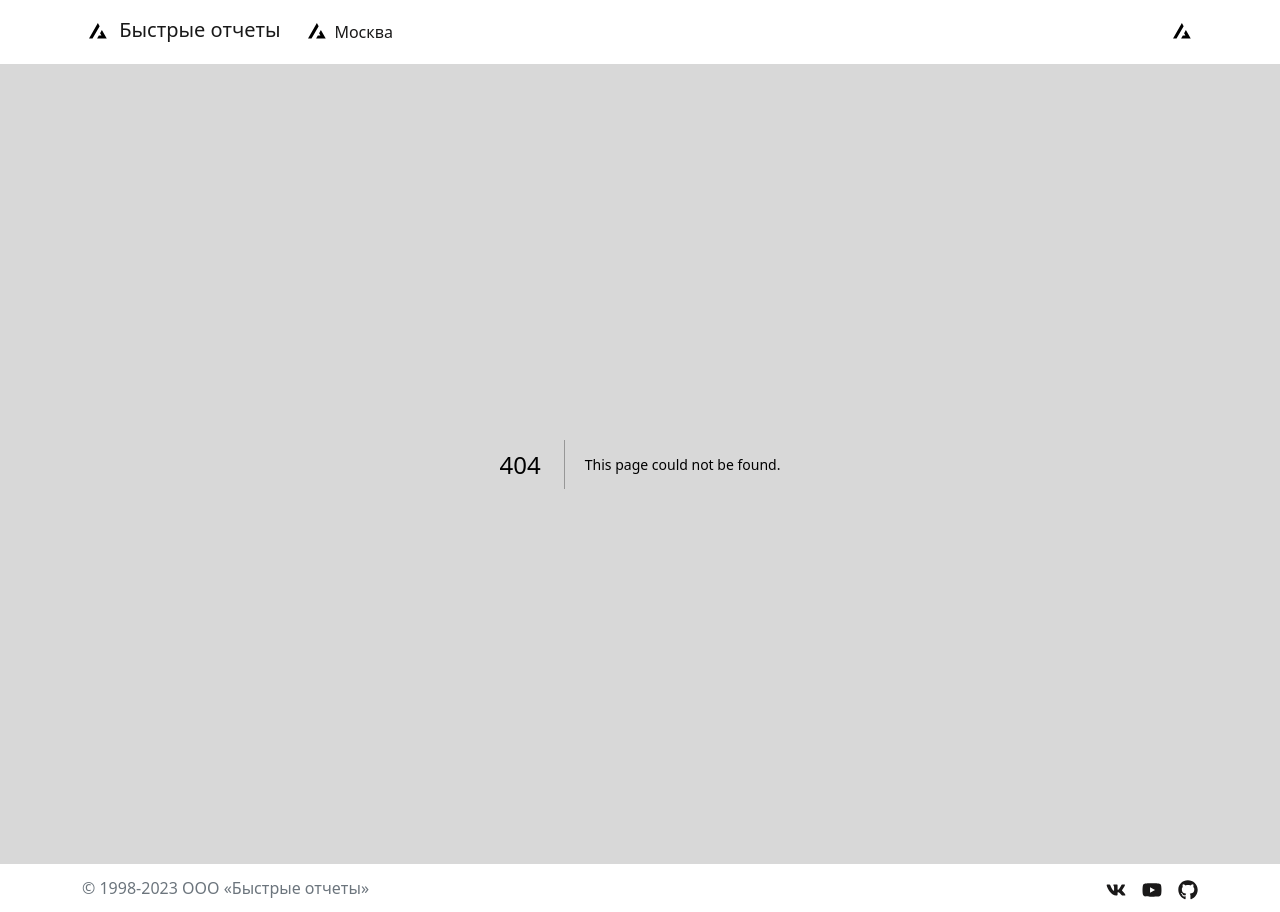
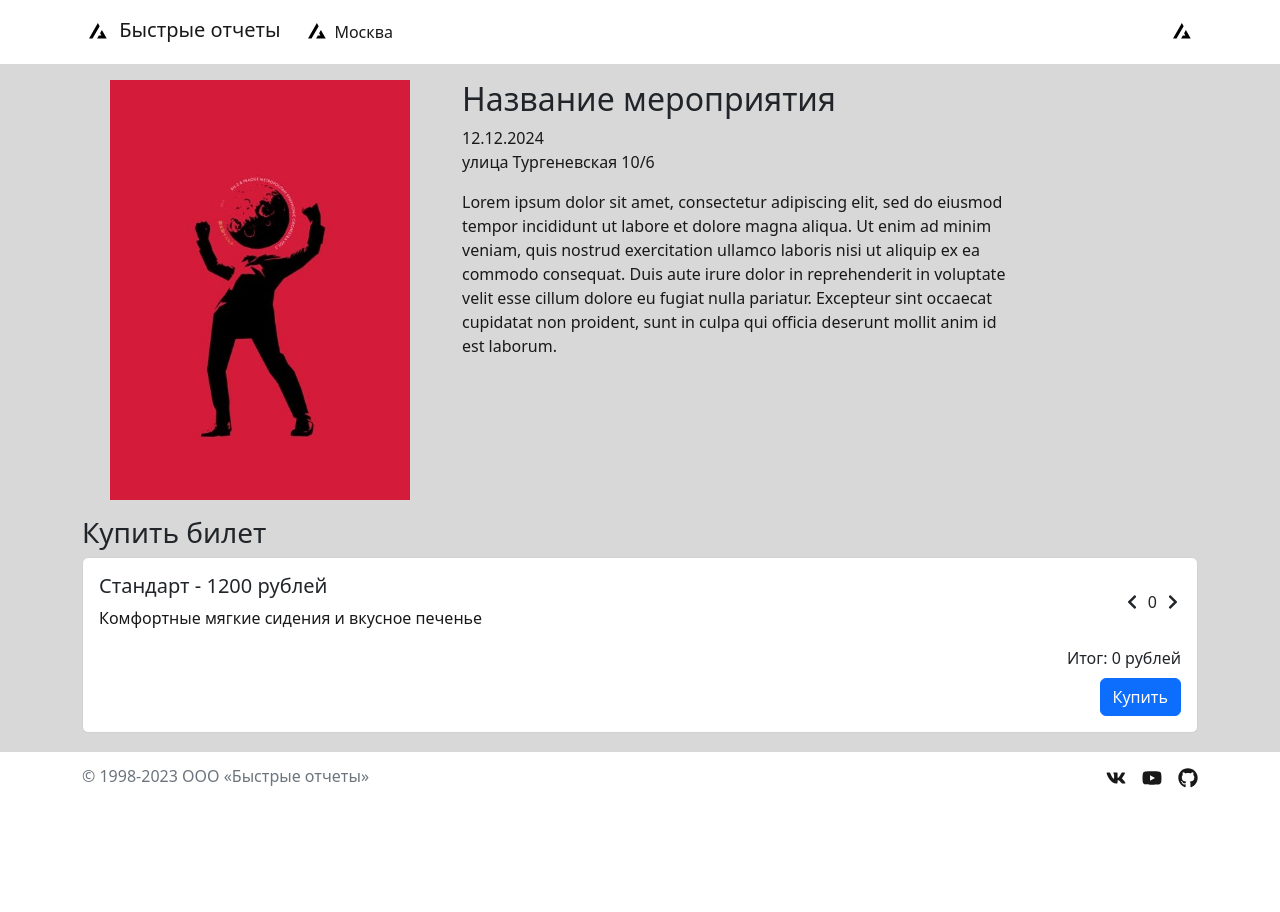
Before and after one commit to Zikot22/Louder, a Next.js app in the folder frontend/: page /event in a window 1280 px wide. Before the commit this address had no page. After the commit the page ends 800 px from the top, so only its background shows below. Built offline with nearby package versions, Linux system fonts and the light colour scheme.

Commit message:
added event page

```diff
--- /dev/null
+++ b/frontend/components/event/event-information.js
@@ -0,0 +1,32 @@
+import { Container, Row, Col, Media } from 'react-bootstrap';
+
+const EventInformationComponent = () => {
+  return (
+    <Container className='pt-3'>
+      <Row>
+        <Col xs={12} md={6} lg={4} xl={4} xxl={3} className='mb-3 d-flex justify-content-center'>
+        <img
+            src="mer.jpg"
+            alt="Event Cover"
+            className="img-fluid"
+            style={{ maxWidth: '300px', height: "auto" }}
+          />
+        </Col>
+        <Col xs={12} md={6}>
+          <div>
+            <h2>Название мероприятия</h2>
+            <p className='m-0'>12.12.2024</p>
+            <p>улица Тургеневская 10/6</p>
+            <p className='mt-3'>Lorem ipsum dolor sit amet,
+             consectetur adipiscing elit, sed do eiusmod tempor incididunt ut labore et dolore magna aliqua.
+              Ut enim ad minim veniam, quis nostrud exercitation ullamco laboris nisi ut aliquip ex ea commodo consequat.
+              Duis aute irure dolor in reprehenderit in voluptate velit esse cillum dolore eu fugiat nulla pariatur.
+               Excepteur sint occaecat cupidatat non proident, sunt in culpa qui officia deserunt mollit anim id est laborum.</p>
+          </div>
+        </Col>
+      </Row>
+    </Container>
+  );
+};
+
+export default EventInformationComponent;
--- /dev/null
+++ b/frontend/components/event/seat-selector.js
@@ -0,0 +1,50 @@
+import React, { useState } from 'react';
+import { Card, Button, Container, Col } from 'react-bootstrap';
+import { FaChevronLeft, FaChevronRight } from 'react-icons/fa';
+
+const SeatSelectorComponent = ({ name, description, price }) => {
+  const [quantity, setQuantity] = useState(0);
+
+  const handleIncrease = () => {
+    setQuantity(quantity + 1);
+  };
+
+  const handleDecrease = () => {
+    if (quantity > 0) {
+      setQuantity(quantity - 1);
+    }
+  };
+
+  const totalPrice = price * quantity;
+
+  return (
+    <Container className='pb-3'>
+        <h3>Купить билет</h3>
+        <Card>
+        <Card.Body>
+            <div className="d-flex align-items-center justify-content-between mb-3">
+            <div>
+                <Card.Title>{name} - {price} рублей</Card.Title>
+                <Card.Text>{description}</Card.Text>
+            </div>
+            <div className="d-flex align-items-center">
+                <FaChevronLeft onClick={handleDecrease} />
+                <div className="mx-2">{quantity}</div>
+                <FaChevronRight onClick={handleIncrease} />
+            </div>
+            </div>
+            <Col className='d-flex justify-content-end'>
+                <div className='mb-2'>Итог: {totalPrice} рублей</div>
+            </Col>
+            <Col className='d-flex justify-content-end'>
+                <Button color="primary" className="">
+                    Купить
+                </Button>
+            </Col>
+        </Card.Body>
+        </Card>
+    </Container>
+  );
+};
+
+export default SeatSelectorComponent;
--- a/frontend/components/header.js
+++ b/frontend/components/header.js
@@ -14,7 +14,7 @@ const Header = () => {
         <>
         <Navbar>
             <Container>
-                <Navbar.Brand href="#home">
+                <Navbar.Brand href="/">
                     <LogoIcon/> Быстрые отчеты
                     &nbsp; &nbsp;
                     <LogoIcon/><Button variant="link" className="text-decoration-none px-0"><p className="m-0">Москва</p></Button>
--- a/frontend/components/index/information.js
+++ b/frontend/components/index/information.js
@@ -9,7 +9,7 @@ const Information = () => {
           <Col xs="12" sm="6">
             <h2 className={styles.header_text}>Быстрая покупка билетов</h2>
             <p className={styles.text}>Купите билет, а МоиОтчеты Облако сгенерируют его! Купите билет, а МоиОтчеты Облако сгенерируют его! Купите билет, а МоиОтчеты Облако сгенерируют его! Купите билет, а МоиОтчеты Облако сгенерируют его!</p>
-            <a className={[styles.text, styles.link_text]} href="https://xn--90aia9aifhdb2cxbdg.xn--p1ai/ru/product/fast-report-cloud/">Узнайте больше на официальном сайте!</a>
+            <a className={[styles.text + " " + styles.link_text]} href="https://xn--90aia9aifhdb2cxbdg.xn--p1ai/ru/product/fast-report-cloud/">Узнайте больше на официальном сайте!</a>
           </Col>
         </Row>
       </Container>
--- a/frontend/pages/_app.js
+++ b/frontend/pages/_app.js
@@ -11,7 +11,7 @@ function MyApp({ Component, pageProps }) {
 
   return <>
   <Header/>
-  <div className="background-color-primary">
+  <div className="background-color-primary no-ws">
     <Component {...pageProps}/>
   </div>
   <Footer/>
--- /dev/null
+++ b/frontend/pages/event.js
@@ -0,0 +1,14 @@
+import EventInformationComponent from "../components/event/event-information";
+import SeatSelectorComponent from "../components/event/seat-selector";
+
+const Event = () =>
+{
+    return (
+        <div>
+            <EventInformationComponent/>
+            <SeatSelectorComponent name={"Стандарт"} price={1200} description={"Комфортные мягкие сидения и вкусное печенье"}/>
+        </div>
+    );
+};
+
+export default Event;
--- a/frontend/styles/global.css
+++ b/frontend/styles/global.css
@@ -22,3 +22,7 @@ p, a
 {
     background-color: #DD4433;
 }
+
+.no-ws {
+    min-height: calc(100vh - 112px);
+}
```
Also changed, not shown: frontend/components/index/events.js (+9 -9 lines), frontend/public/fon.jpg (added), frontend/public/mer.jpg (added).
